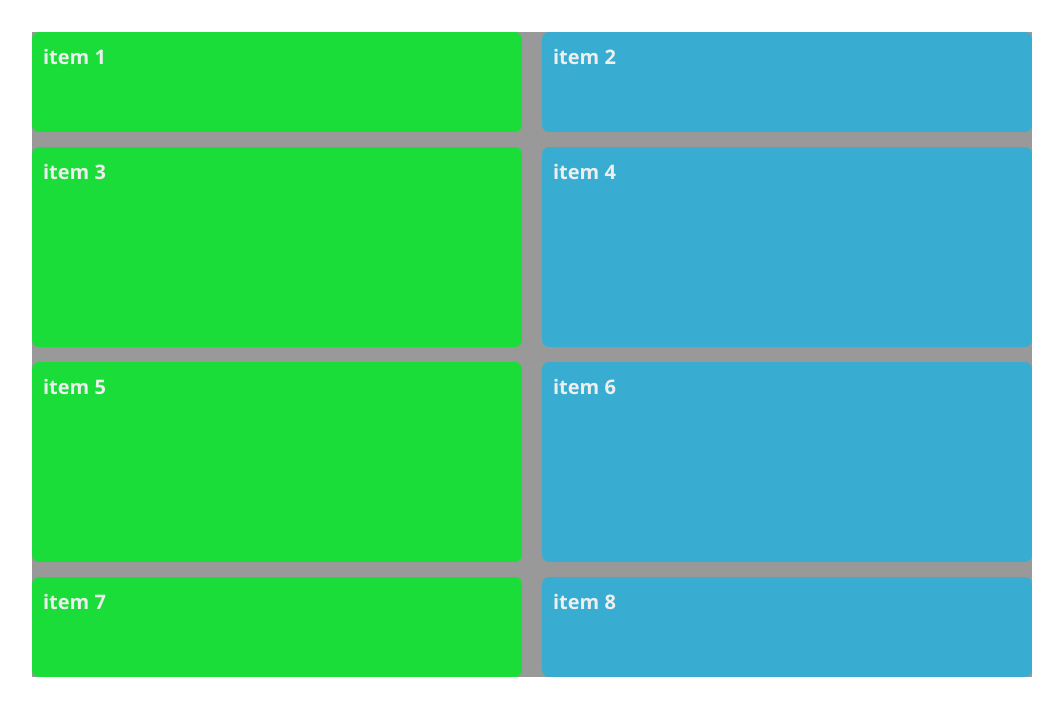
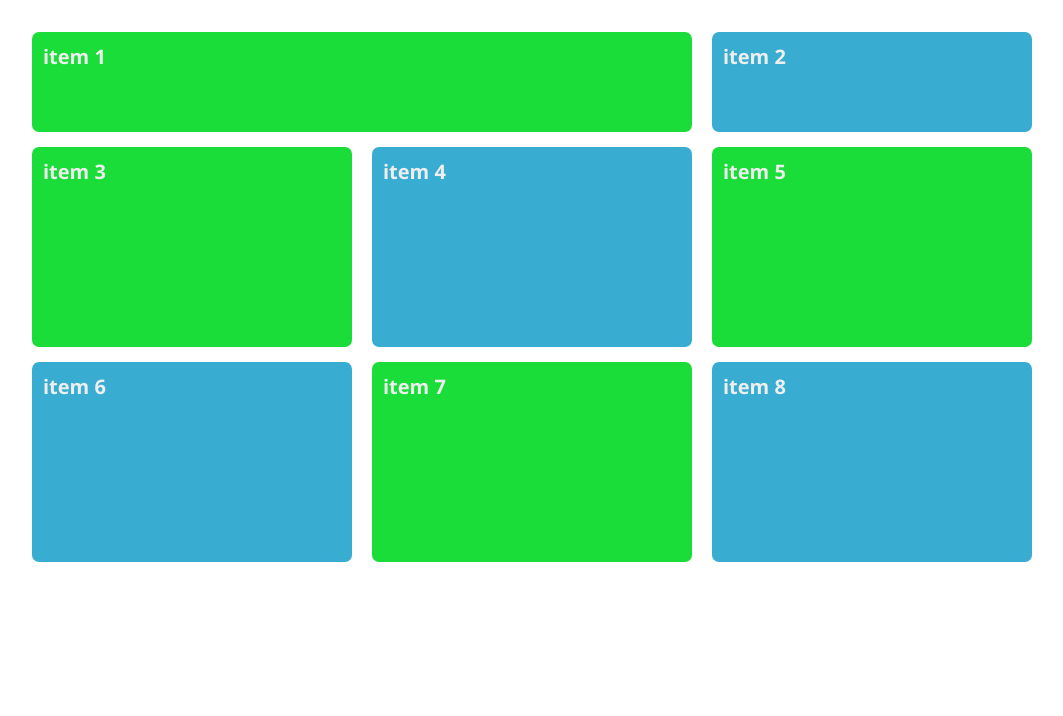
Before and after one commit to SGDaniels08/css-grid-slide-example, a website: page public/index.html in a window 1280 px wide. Shown: the whole page, without its empty margins (108-1171 px from the left). Drawn offline with nearby package versions, Linux system fonts and the light colour scheme.

Commit message:
Finish example

```diff
--- a/public/css/default-style.css
+++ b/public/css/default-style.css
@@ -4,10 +4,6 @@
     box-sizing: border-box;
     margin: 0;
     padding: 0;
-}
-
-.container {
-    background-color: #999;
 }
 
 .grid-item {
--- a/public/css/layout.css
+++ b/public/css/layout.css
@@ -1,8 +1,13 @@
 .container {
     display: grid;
     grid-gap: 15px 20px;
-    grid-template-columns: 1fr 1fr;
-    grid-template-rows: 100px 200px 200px 100px;
+    grid-template-columns: repeat(3, 1fr);
+    grid-template-rows: 100px repeat(2, 200px) 100px;
     margin: 2rem auto;
-    width: 1000px;
+    max-width: 1000px;
+    width: 90%;
 }
+
+.grid-item-1 {
+    grid-column: 1 / span 2;
+}
```
